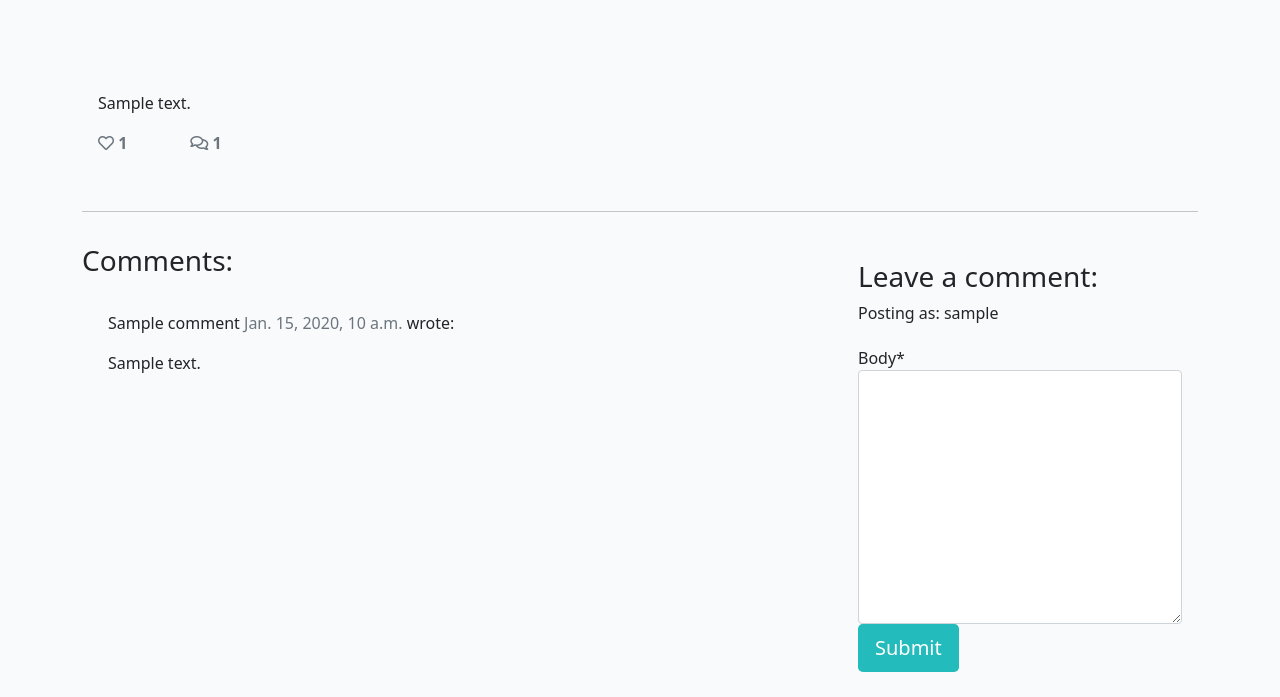
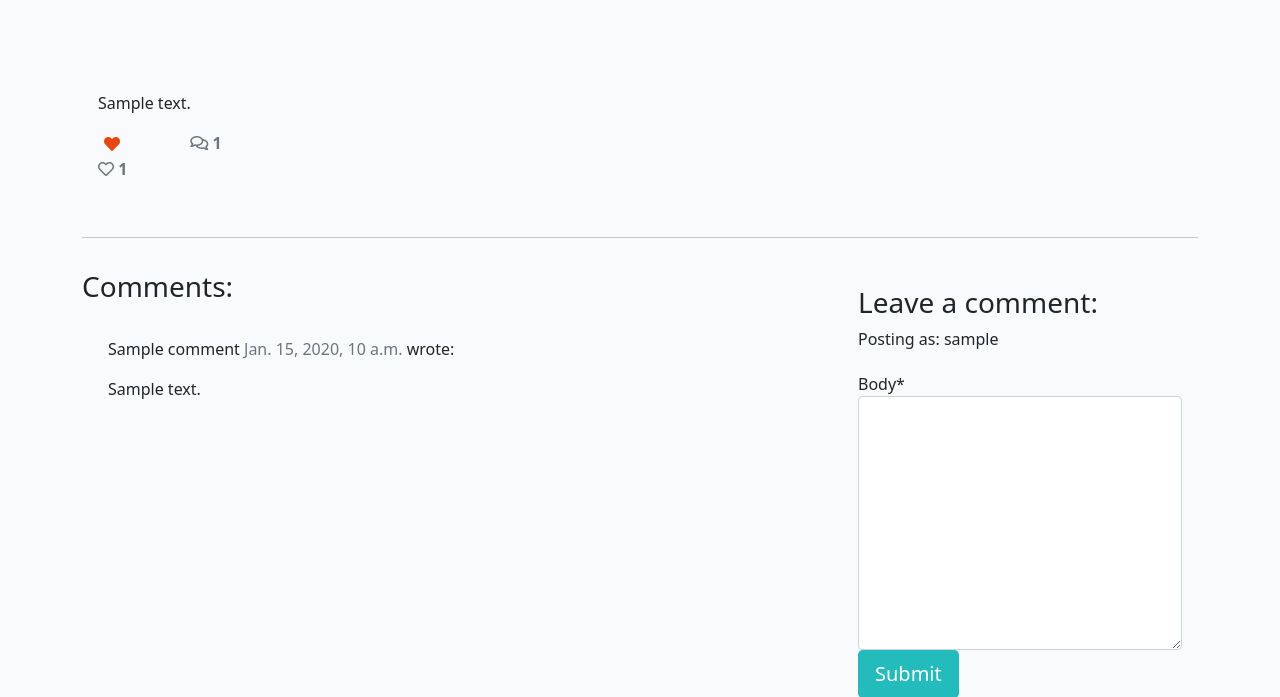
Before and after one commit to CharlesB91/django-blog-site, a Django app: a page that uses templates/post_detail.html in a window 1280 px wide. Shown: the part 281-978 px from the top of the page. Run offline with Django 3.2, Linux system fonts and the light colour scheme; a user stored in the database is signed in; tables that the repository leaves empty hold one stand-in row (values such as "Sample post"); some libraries are stand-ins or nearby versions.

Commit message:
like functionality completed

```diff
--- a/blog/urls.py
+++ b/blog/urls.py
@@ -4,4 +4,5 @@ from django.urls import path
 urlpatterns = [
     path('', views.PostList.as_view(), name="home"),
     path('<slug:slug>/', views.PostDetail.as_view(), name='post_detail'),
+    path('like/<slug:slug>', views.PostLike.as_view(), name='post_like'),
 ]
--- a/blog/views.py
+++ b/blog/views.py
@@ -1,5 +1,6 @@
-from django.shortcuts import render, get_object_or_404
+from django.shortcuts import render, get_object_or_404, reverse
 from django.views import generic, View
+from django.http import HttpResponseRedirect
 from .models import Post
 from .forms import CommentForm
 
@@ -62,3 +63,16 @@ class PostDetail(View):
                 "comment_form": CommentForm
             },
         )
+
+
+class PostLike(View):
+
+    def post(self, request, slug):
+        post = get_object_or_404(Post, slug=slug)
+
+        if post.likes.filter(id=request.user.id).exists():
+            post.likes.remove(request.user)
+        else:
+            post.likes.add(request.user)
+
+        return HttpResponseRedirect(reverse('post_detail', args=[slug]))
--- a/templates/post_detail.html
+++ b/templates/post_detail.html
@@ -34,8 +34,22 @@
                 <div class="row">
 
                     <div class="col-1">
+                        <strong>
+                            {% if user.is_authenticated %}
+                            <form class="d-line" action="{% url 'post_like' post.slug %}" method="POST">
+                                {% csrf_token %}
+                                {% if liked %}
+                                <button type="submit" name="blogpost_id" value="{{post.slug}}" class="btn-like"><i class="fas fa-heart"></i></button>
+                                {% else %}
+                                <button type="submit" name="blogpost_id" value="{{post.slug}}" class="btn-like"><i class="far fa-heart"></i></button>
+                                {% endif %}
+                            </form>
+                            {% else %}
+                            <span class="text-secondary"> <i class="far fa-heart"></i></span>
+                            {% endif %}
+                            <span class="text-secondary"><i class="far fa-heart"></i> {{ post.number_of_likes }}</span>
+                        </strong>
                         <!-- The number of likes goes before the closing strong tag -->
-                        <strong class="text-secondary"><i class="far fa-heart"></i> {{ post.number_of_likes }} </strong>
                     </div>
                     <div class="col-1">
                         {% with comments.count as total_comments %}
```
